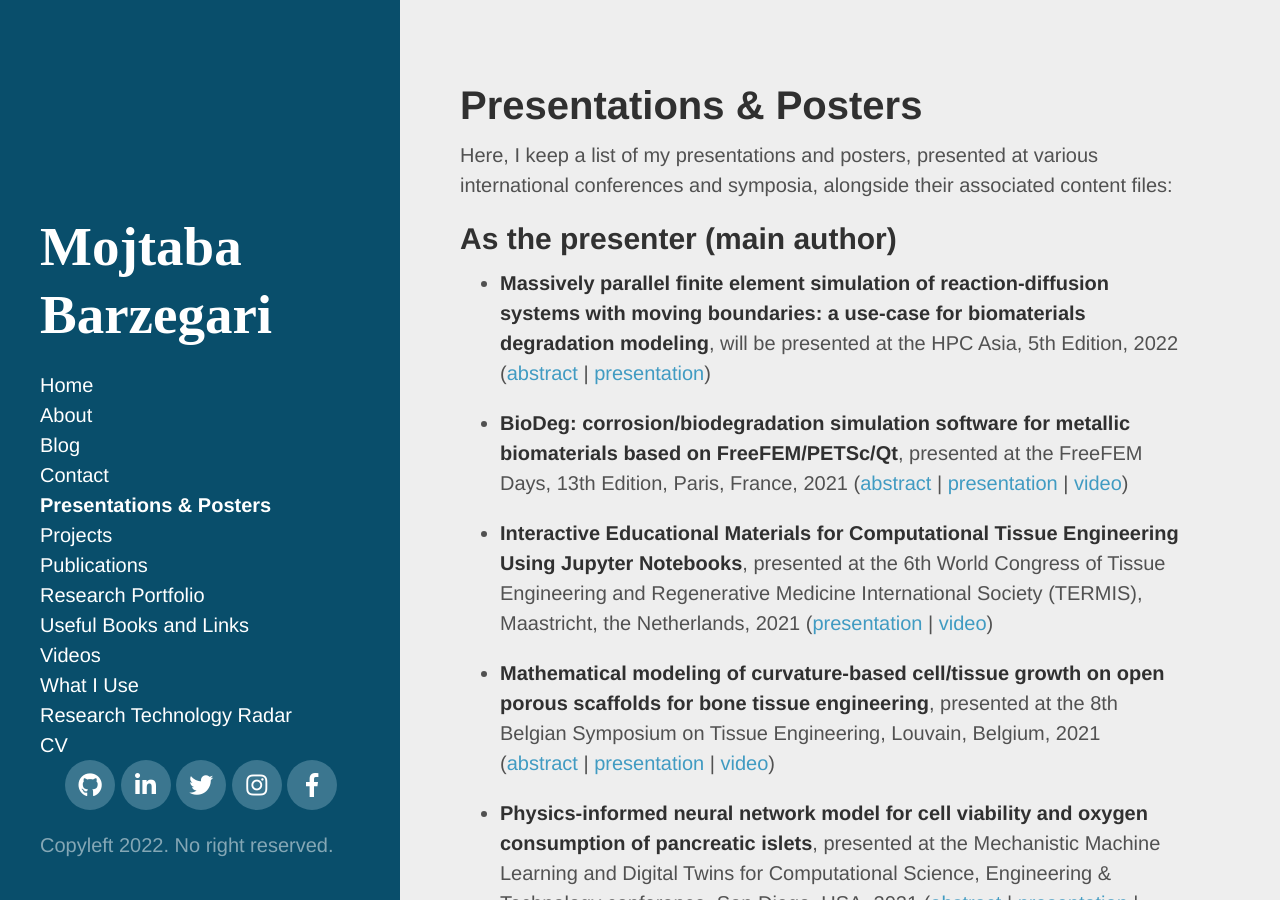
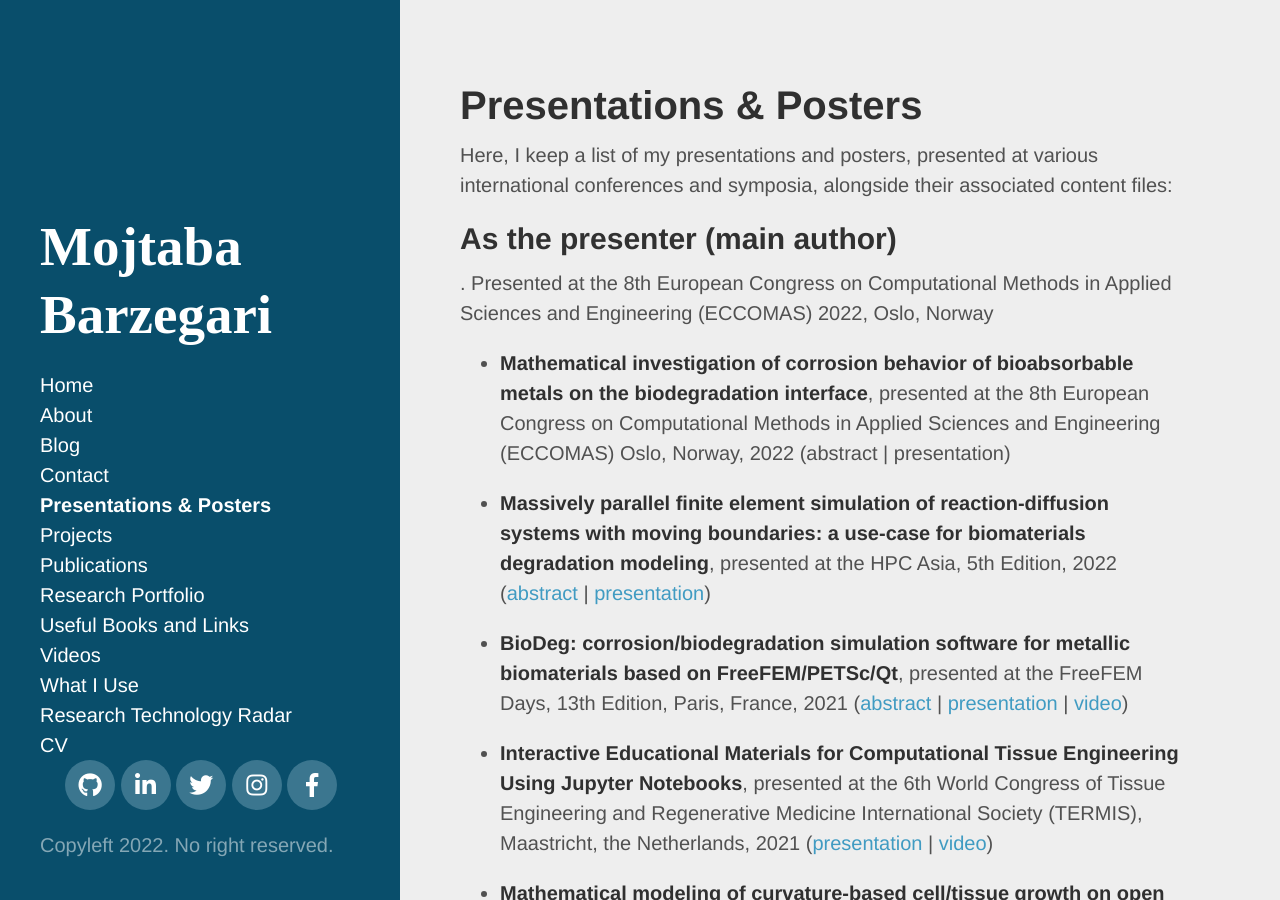
Before and after one commit to mbarzegary/mbarzegary.github.io, a Jekyll site: the page built from presentations.md, in a window 1280 px wide and 900 px high. Built offline with Jekyll 4.4.1, drawn with Linux system fonts in a browser that asks for light colours; nearby versions of some CDN libraries; some web fonts are replaced.

Commit message:
update presentations list

```diff
--- a/presentations.md
+++ b/presentations.md
@@ -7,7 +7,12 @@ Here, I keep a list of my presentations and posters, presented at various intern
 
 ## As the presenter (main author)
 
-* **Massively parallel finite element simulation of reaction-diffusion systems with moving boundaries: a use-case for biomaterials degradation modeling**, will be presented at the HPC Asia, 5th Edition, 2022 ([abstract](/public/files/hpc2022-abstract.pdf) \| [presentation](/public/files/hpc2022-presentation.pdf))
+. Presented at the 8th European Congress on Computational Methods in Applied Sciences and Engineering (ECCOMAS) 2022, Oslo, Norway
+
+* **Mathematical investigation of corrosion behavior of bioabsorbable metals on the biodegradation interface**, presented at the 8th European Congress on Computational Methods in Applied Sciences and Engineering (ECCOMAS) Oslo, Norway, 2022 (abstract \| presentation)
+
+
+* **Massively parallel finite element simulation of reaction-diffusion systems with moving boundaries: a use-case for biomaterials degradation modeling**, presented at the HPC Asia, 5th Edition, 2022 ([abstract](/public/files/hpc2022-abstract.pdf) \| [presentation](/public/files/hpc2022-presentation.pdf))
 
 * **BioDeg: corrosion/biodegradation simulation software for metallic biomaterials based on FreeFEM/PETSc/Qt**, presented at the FreeFEM Days, 13th Edition, Paris, France, 2021 ([abstract](/public/files/freefem2021-abstract.pdf) \| [presentation](/public/files/freefem2021-presentation.pdf) \| [video](https://www.youtube.com/watch?v=SmLqsaEpwTM))
 
```
Also changed, not shown: 3 other files.
